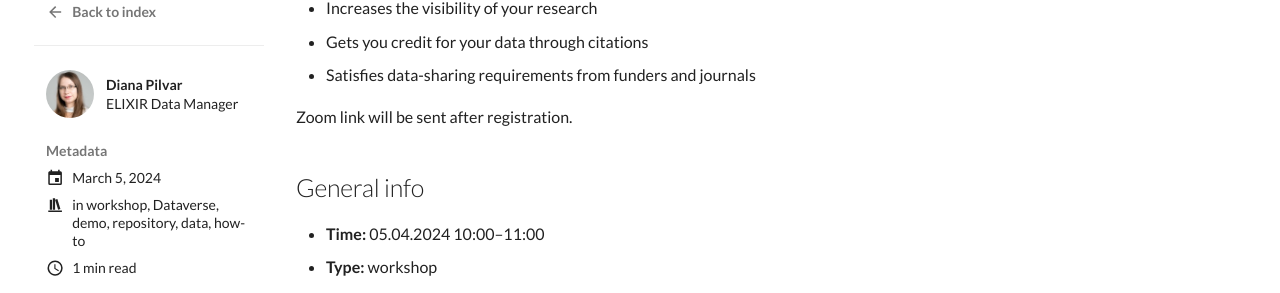
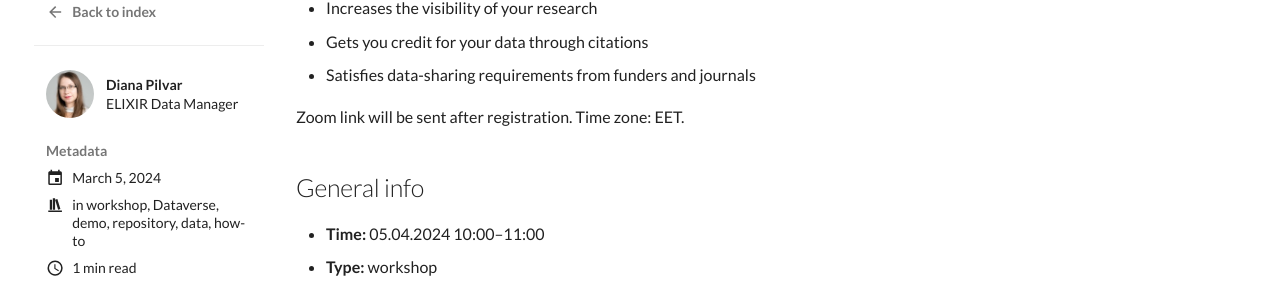
Before and after one commit to ELIXIREstonia/elixirestonia.github.io, an MkDocs documentation site: the page built from content/news/posts/2024/Dataverse_demo.md, in a window 1280 px wide and 900 px high, scrolled down 333 px. Shown: the part 153-446 px from the top of the window. Built offline with MkDocs 1.6.1 and Material for MkDocs 9.7.7, drawn with Linux system fonts in a browser that asks for light colours.

Commit message:
added time zone

```diff
--- a/content/news/posts/2024/Dataverse_demo.md
+++ b/content/news/posts/2024/Dataverse_demo.md
@@ -99,4 +99,4 @@ Publishing your data and code in the Harvard Dataverse Repository:
 * Gets you credit for your data through citations
 * Satisfies data-sharing requirements from funders and journals
 
-Zoom link will be sent after registration.
+Zoom link will be sent after registration. Time zone:  EET.
```
